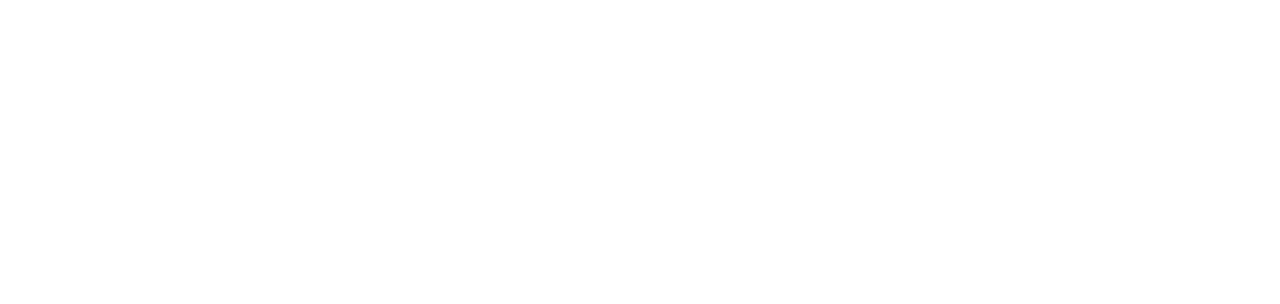
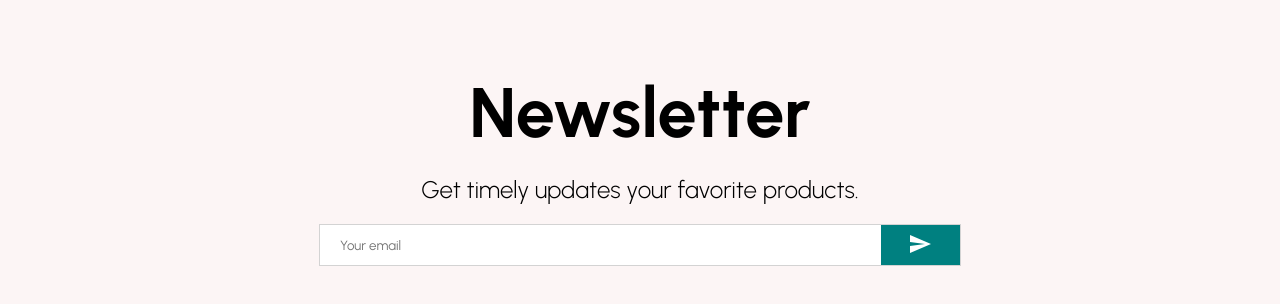
Before and after one commit to mnomanme/Lamawind, a React (Create React App) app: page / in a window 1280 px wide. Shown: the part 2328-2632 px from the top of the page. Before the commit the page ends 2256 px from the top, so only its background shows below. Built offline with nearby package versions, Linux system fonts and the light colour scheme.

Commit message:
newsletter done & pass home component

```diff
--- /dev/null
+++ b/src/components/NewsLetter/NewsLetter.jsx
@@ -0,0 +1,60 @@
+import { Send } from '@material-ui/icons';
+import styled from 'styled-components';
+
+const Container = styled.div`
+	height: 60vh;
+	background-color: #fcf5f5;
+	display: flex;
+	align-items: center;
+	justify-content: center;
+	flex-direction: column;
+`;
+
+const Title = styled.h1`
+	font-size: 70px;
+	margin-bottom: 20px;
+`;
+
+const Description = styled.div`
+	font-size: 24px;
+	font-weight: 300;
+	margin-bottom: 20px;
+`;
+
+const InputContainer = styled.div`
+	width: 50%;
+	height: 40px;
+	background-color: white;
+	display: flex;
+	justify-content: space-between;
+	border: 1px solid lightgray;
+`;
+
+const Input = styled.input`
+	border: none;
+	flex: 8;
+	padding-left: 20px;
+`;
+
+const Button = styled.button`
+	flex: 1;
+	border: none;
+	background-color: teal;
+	color: white;
+	cursor: pointer;
+`;
+
+export const NewsLetter = () => {
+	return (
+		<Container>
+			<Title>Newsletter</Title>
+			<Description>Get timely updates your favorite products.</Description>
+			<InputContainer>
+				<Input placeholder="Your email" />
+				<Button>
+					<Send />
+				</Button>
+			</InputContainer>
+		</Container>
+	);
+};
--- a/src/pages/Home/Home.jsx
+++ b/src/pages/Home/Home.jsx
@@ -1,6 +1,7 @@
 import { Announcement } from '../../components/Announcement/Announcement';
 import { Categories } from '../../components/Categories/Categories';
 import { Navbar } from '../../components/Navbar/Navbar';
+import { NewsLetter } from '../../components/NewsLetter/NewsLetter';
 import { Products } from '../../components/Products/Products';
 import { Slider } from '../../components/Slider/Slider';
 
@@ -12,6 +13,7 @@
 			<Slider />
 			<Categories />
 			<Products />
+			<NewsLetter />
 		</>
 	);
 };
```
